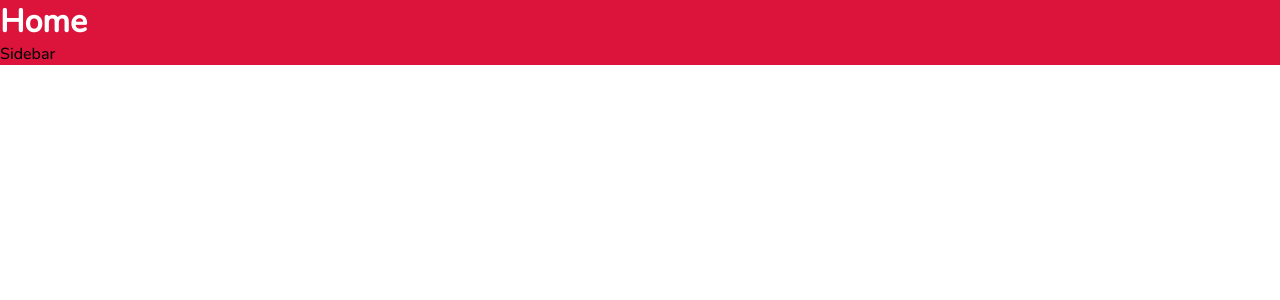
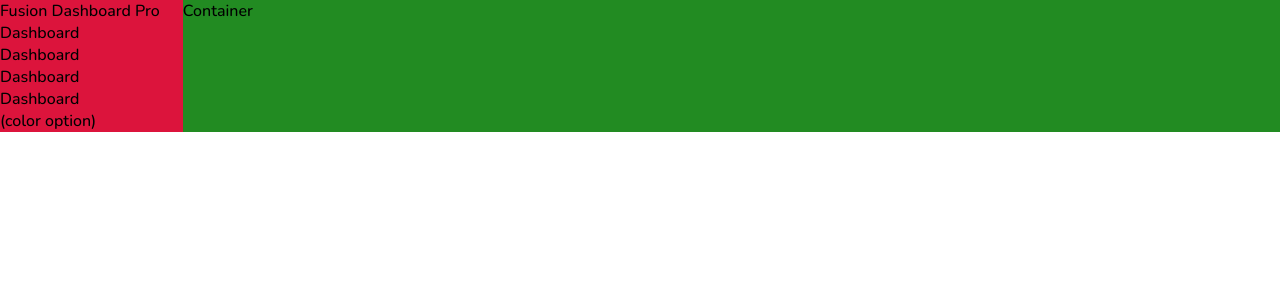
Before and after one commit to Mahdi-Hazrati/Fusion-Dashboard-Pro, a React (Create React App) app: page / in a window 1280 px wide. Shown: the top 300 px of the page. Built offline with nearby package versions, Linux system fonts and the light colour scheme.

Commit message:
add container and side bar menu

```diff
--- a/src/Components/Sidebar/Sidebar.jsx
+++ b/src/Components/Sidebar/Sidebar.jsx
@@ -2,7 +2,20 @@
 
 const Sidebar = ()=>{
     return(
-        <div className="sidebar">Sidebar</div>
+        <div className="sidebar">
+            <div className="top">
+                <span className="logo">Fusion Dashboard Pro</span>
+            </div>
+            <div className="center">
+                <ul className="menu">
+                    <li><span>Dashboard</span></li>
+                    <li><span>Dashboard</span></li>
+                    <li><span>Dashboard</span></li>
+                    <li><span>Dashboard</span></li>
+                </ul>
+            </div>
+            <div className="buttom">(color option)</div>
+        </div>
     )
 }
 
--- a/src/Components/Sidebar/sidebar.scss
+++ b/src/Components/Sidebar/sidebar.scss
@@ -0,0 +1,4 @@
+.sidebar{
+    background-color: crimson;
+    flex: 1;
+}
--- a/src/Pages/Home/Home.jsx
+++ b/src/Pages/Home/Home.jsx
@@ -1,12 +1,12 @@
 import React from "react";
+import Sidebar from "../../Components/Sidebar/Sidebar"
 import "./home.scss"
-import Sidebar from "../../Components/Sidebar/Sidebar"
 
 const Home = () => {
     return (
         <div className="home">
-            <h1 className="title">Home</h1>
             <Sidebar />
+            <div className="homeContainer">Container</div>
         </div>
     )
 }
--- a/src/Pages/Home/home.scss
+++ b/src/Pages/Home/home.scss
@@ -1,6 +1,7 @@
 .home{
-    background-color: crimson;
-    .title{
-        color: white;
+    display: flex;
+    .homeContainer{
+        background-color: forestgreen;
+        flex: 6;
     }
 }
```
Also changed, not shown: src/Assets/Images/FD-Logo.png (added).
